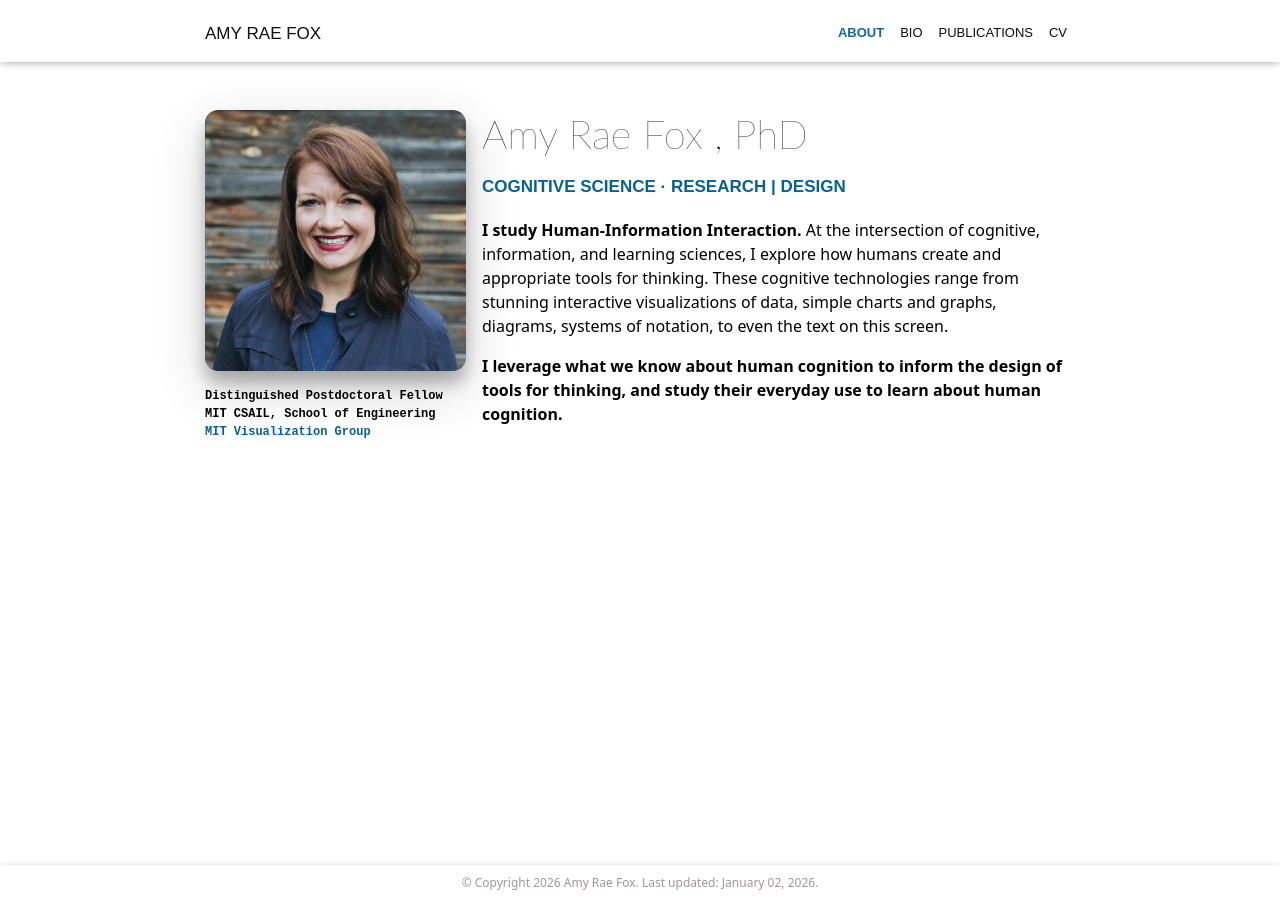
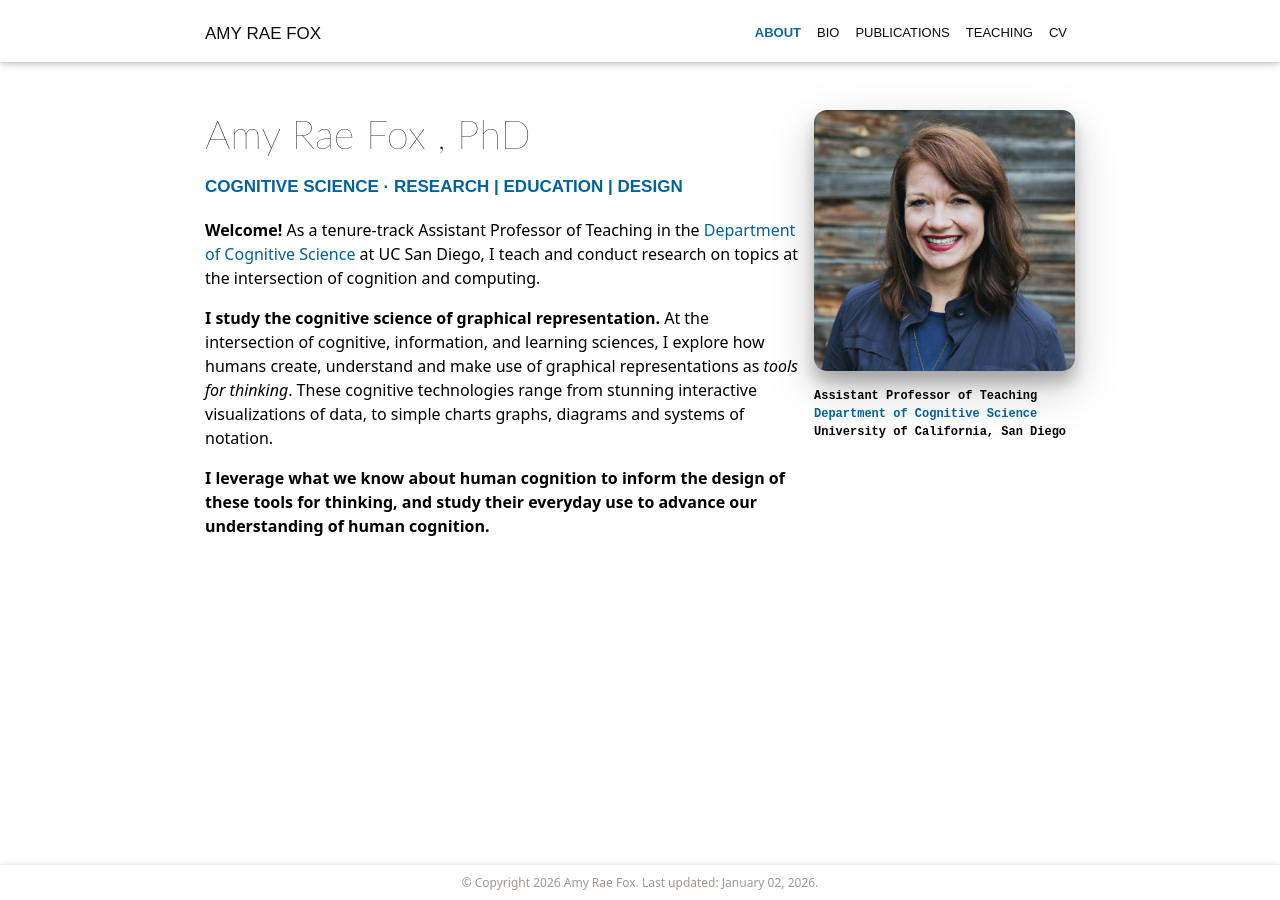
Before and after one commit to madebyafox/madebyafox.github.io, a Jekyll site: the page built from _pages/main.md, in a window 1280 px wide. Built offline with Jekyll 4.4.1, drawn with Linux system fonts in a browser that asks for light colours; full-size pictures stand in for the smaller copies a plugin makes; comment, search, counter and statistics services are not loaded; a style sheet for code colours, icons or effects is not loaded.

Commit message:
support for teaching page

```diff
--- a/_config.yml
+++ b/_config.yml
@@ -126,7 +126,7 @@ permalink: #/blog/:year/:title/
 
 # Pagination
 pagination:
-  enabled: true
+  enabled: false
 
 related_blog_posts:
   enabled: true
@@ -171,6 +171,8 @@ collections:
   projects:
     output: true
     permalink: /projects/:path/
+  classes:
+    output: false
 
 announcements:
   enabled: true
--- a/_layouts/about.liquid
+++ b/_layouts/about.liquid
@@ -19,7 +19,7 @@ layout: default
     {% if page.profile %}
       <div class="profile float-{% if page.profile.align == 'left' %}left{% else %}right{% endif %}">
         {% if page.profile.image %}
-          {% assign profile_image_path = page.profile.image | prepend: 'assets/img/' %}
+          {% assign profile_image_path = page.profile.image | prepend: 'assets/img/team/' %}
           {% if page.profile.image_circular %}
             {% assign profile_image_class = 'img-fluid z-depth-1 rounded-circle' %}
           {% else %}
--- a/_pages/main.md
+++ b/_pages/main.md
@@ -2,26 +2,32 @@
 layout: main
 title: about
 permalink: /
-subtitle:  Cognitive Science · Research  | Design
+subtitle:  Cognitive Science · Research  | Education | Design
 
 profile:
-  align: left
+  align: right
   image: profile.png
   image_circular: false # true crops the image to make it circular
   more_info:
-    <p>Distinguished Postdoctoral Fellow</p>
-    <p>MIT CSAIL, School of Engineering</p>
+    <p>Assistant Professor of Teaching </p>
+    <a href="https://cogsci.ucsd.edu/" target=_blank>Department of Cognitive Science</a>
+    <p>University of California, San Diego</p>
     <br>
-    <a href="https://vis.csail.mit.edu/" target=_blank>MIT Visualization Group</a>
+    <br>
+    <br>
+    <br>
+
 
 news: false  # includes a list of news items
 latest_posts: false  # includes a list of the newest posts
 selected_papers: false # includes a list of papers marked as "selected={true}"
 social: false  # includes social icons at the bottom of the page
 ---
-<b> I study Human-Information Interaction. </b> At the intersection of cognitive, information, and learning sciences, I explore how humans create and appropriate tools for thinking. These cognitive technologies range from stunning interactive visualizations of data, simple charts and graphs, diagrams, systems of notation, to even the text on this screen.
+<b> Welcome! </b> As a tenure-track Assistant Professor of Teaching in the <a href="https://cogsci.ucsd.edu/" target=_blank>Department of Cognitive Science</a> at UC San Diego, I teach and conduct research on topics at the intersection of cognition and computing.
 
-<b>I leverage what we know about human cognition to inform the design of tools for thinking, and study their everyday use to learn about human cognition.</b>
+<b> I study the cognitive science of graphical representation. </b> At the intersection of cognitive, information, and learning sciences, I explore how humans create, understand and make use of graphical representations as <i>tools for thinking</i>. These cognitive technologies range from stunning interactive visualizations of data, to simple charts graphs, diagrams and systems of notation.
+
+<b>I leverage what we know about human cognition to inform the design of these tools for thinking, and study their everyday use to advance our understanding of human cognition.</b>
 
 
 
--- a/_sass/_base.scss
+++ b/_sass/_base.scss
@@ -1138,3 +1138,24 @@ nav[data-toggle="toc"] {
 #toc-sidebar {
   z-index: 1;
 }
+
+// Team
+
+.team {
+  .card-body {
+    a:first-of-type {
+      text-decoration: none;
+    }
+  }
+}
+
+
+.badge-course {
+  background-color: var(--global-theme-color);
+  color: #fff;
+  font-weight: 500;
+}
+
+.badge-course a {
+  color: #fff;
+}
```
Also changed, not shown: _classes/cogs10.md (added, +37 -0 lines), _classes/cogs102B.md (added, +39 -0 lines), _classes/cogs102C.md (added, +35 -0 lines), _classes/cogs128.md (added, +39 -0 lines), _classes/cogs193.md (added, +36 -0 lines), _pages/teaching.md (added, +98 -0 lines), 2 other files.
